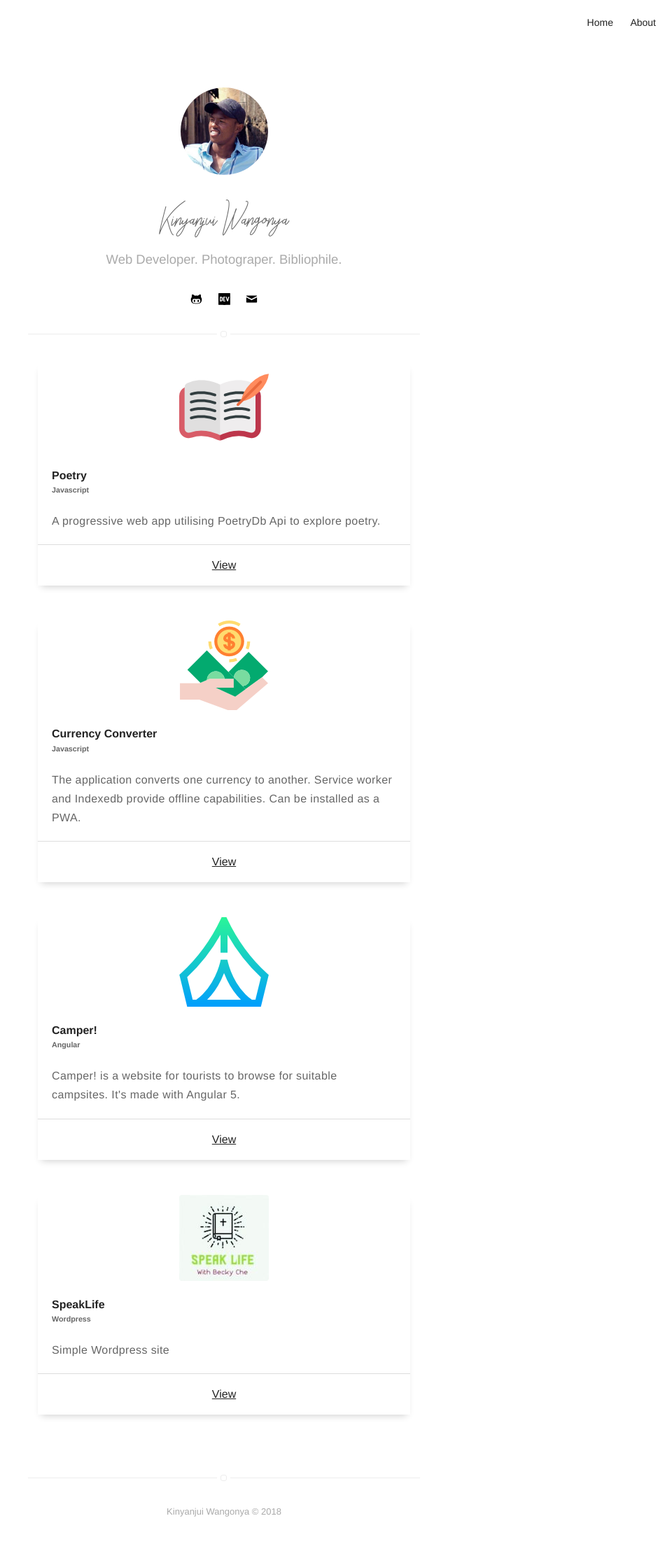
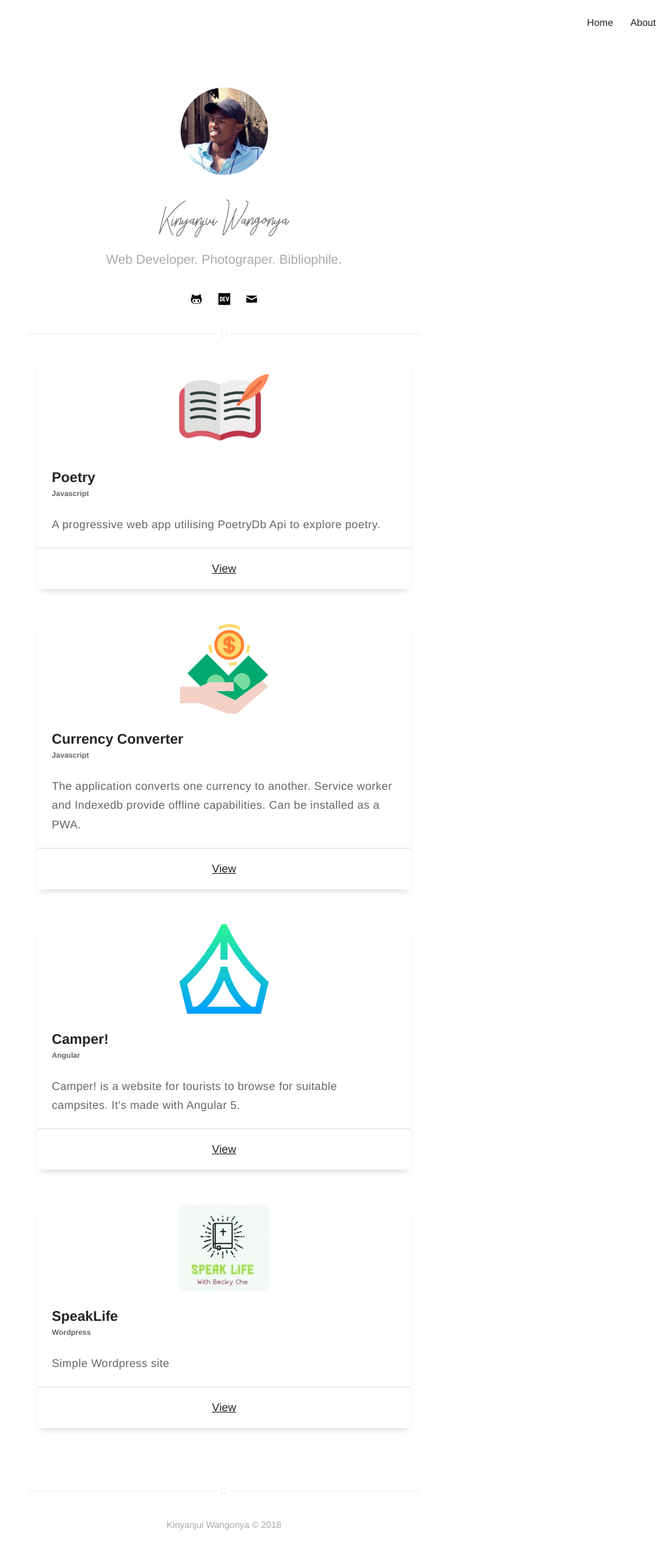
Before and after one commit to wangonya/wang0nya.github.io-v1, a Jekyll site: the page built from projects.html, in a window 1280 px wide. Shown: the whole page at 70% size, without its empty margins (320-1280 px from the left). Built offline with Jekyll 4.4.1, drawn with Linux system fonts in a browser that asks for light colours.

Commit message:
change header on cards

```diff
--- a/projects.html
+++ b/projects.html
@@ -17,9 +17,9 @@ title: Projects
                     </header>
 
                     <div class="c-card__body">
-                        <h4 class="c-card__title">
+                        <h3 class="c-card__title">
                             {{post.title}}
-                        </h4>
+                        </h3>
                         <h6 class="c-card__subtitle">
                             {{post.technology}}
                         </h6>
```
Also changed, not shown: 2 other files.
